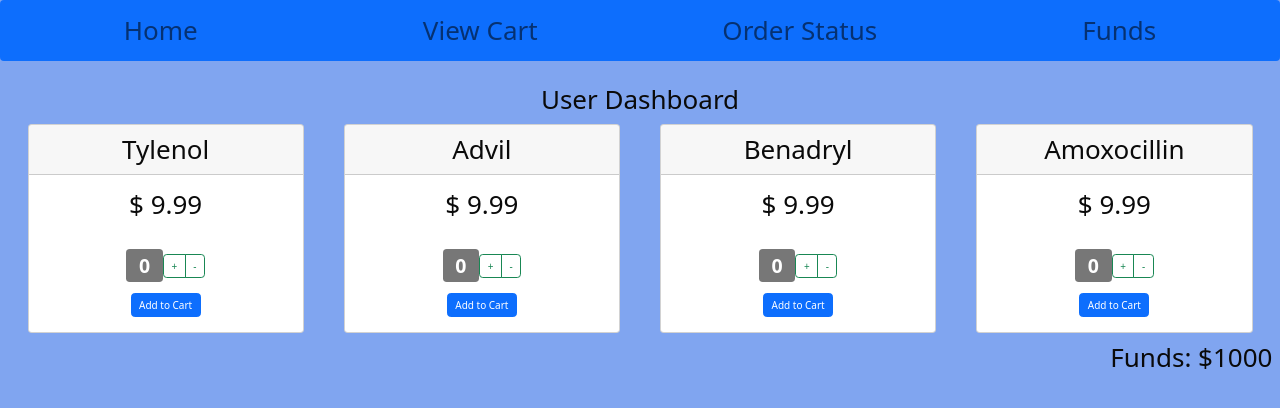
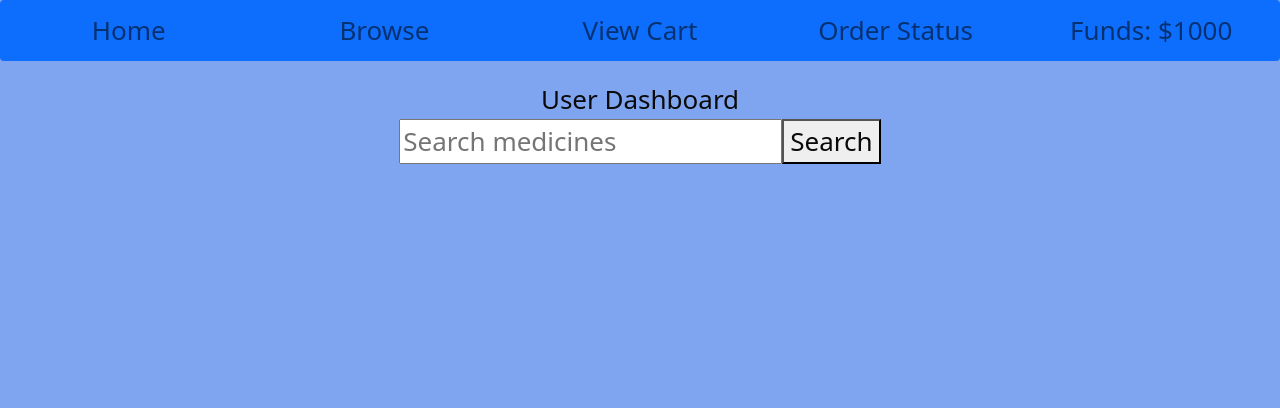
Before and after one commit to lwcreel/HealthCarePortal, a React (Create React App) app: page /dashboard in a window 1280 px wide. Shown: the top 408 px of the page. Built offline with nearby package versions, Linux system fonts and the light colour scheme.

Commit message:
Fixed Usernav, added searchbar

```diff
--- a/src/components/Admin/Forms/ReportForm.js
+++ b/src/components/Admin/Forms/ReportForm.js
@@ -8,14 +8,13 @@
                     <Row>
                         <label>
                             <p>Select a report to generate:</p>
-                            <input name="reportType" list="allowedReports"/>
-                                <datalist id="allowedReports">
-                                    <option value="Stock Report" />
-                                    <option value="Sales Report" />
-                                    <option value="Medicine Report" />
-                                    <option value="Order Report" />
-                                    <option value="Data Report" />
-                                </datalist>
+                            <select id="allowedReports">
+                                <option value="Stock Report" />
+                                <option value="Sales Report" />
+                                <option value="Medicine Report" />
+                                <option value="Order Report" />
+                                <option value="Data Report" />
+                            </select>
                         </label>
                     </Row>
                     <Row>
--- a/src/components/Medicine.js
+++ b/src/components/Medicine.js
@@ -18,7 +18,7 @@
             <Col lg={3}>
                 <Card className="m-2">
                     <Card.Header>{this.state.medicine.medicineName}</Card.Header>
-                    <Card.Body>$ {this.state.medicine.price}</Card.Body>
+                    <Card.Body>$ {this.state.medicine.price * this.state.medicine.quantity}</Card.Body>
 
                     <Card.Body>
                         <span className="badge">{this.state.medicine.quantity}</span>
--- a/src/components/User/Dashboard.js
+++ b/src/components/User/Dashboard.js
@@ -1,25 +1,54 @@
 import React, { Component } from 'react';
-import { Container, Row, Col } from 'react-bootstrap';
+import { Container, Row, Col, Nav, Navbar } from 'react-bootstrap';
 
 import MedicineShop from './MedicineShop';
-import UserNavbar from './UserNavbar';
+import SearchBar from './SearchBar';
 
 
 class Dashboard extends Component {
 
-  state = {
 
-    availableFunds: 1000
+  constructor(props) {
+
+    super(props);
+    this.handleComponentChange = this.handleComponentChange.bind(this);
+    this.state = {
+
+      availableFunds: 1000,
+      componentToRender: <SearchBar />
+    }
+  }
+
+  handleComponentChange(component, e) {
+
+    this.setState({ componentToRender: component });
   }
 
   render() {
     return (
-        <Container fluid>
-          <Row><Col><UserNavbar /></Col></Row>
-          <Row><Col>User Dashboard</Col></Row>
-          <Row><Col><MedicineShop /></Col></Row>
-          <div align="right">Funds: ${this.state.availableFunds}</div>
-        </Container>
+      <Container fluid id="user-dashboard">
+        <Row><Col><Navbar variant="primary" bg="primary" expand="lg" fixed="top">
+          <Nav justify variant="pills" className='me-auto'>
+
+            <Nav.Link
+              to="/dashboard"
+              onClick={(e) => this.handleComponentChange(<SearchBar />)}>
+                Home
+            </Nav.Link>
+
+            <Nav.Link
+              to="/dashboard/shop"
+              onClick={(e) => this.handleComponentChange(<MedicineShop />)}>
+                Browse
+            </Nav.Link>
+            <Nav.Link to="/dashboard/cart "> View Cart </Nav.Link>
+            <Nav.Link to="/dashboard/status"> Order Status </Nav.Link>
+            <Nav.Link to="/dashboard/funds"> Funds: ${this.state.availableFunds} </Nav.Link>
+          </Nav>
+        </Navbar></Col></Row>
+        <Row><Col>User Dashboard</Col></Row>
+        <Row><Col>{this.state.componentToRender}</Col></Row>
+      </Container>
     );
   }
 }
--- a/src/components/User/MedicineShop.js
+++ b/src/components/User/MedicineShop.js
@@ -1,6 +1,7 @@
 import { Component } from "react";
 import { Button } from "react-bootstrap";
 import Medicine from "../Medicine";
+import SearchBar from "./SearchBar";
 
 
 class MedicineShop extends Component {
@@ -23,6 +24,7 @@
     render() {
         return (
             <div>
+                <SearchBar />
                 {this.state.medicines.map((med) => {
                     return (
                         <Medicine
@@ -35,6 +37,8 @@
                         </Medicine>
                     );
                 })}
+
+                <Button variant="primary" style={{"padding": "10px"}}><h2>Add Selected to Cart</h2></Button>
             </div>
         );
     }
--- /dev/null
+++ b/src/components/User/SearchBar.js
@@ -0,0 +1,18 @@
+
+
+const SearchBar = () => (
+    <form action="/" method="get">
+        <label htmlFor="header-search">
+            <span className="visually-hidden">Search medicines</span>
+        </label>
+        <input
+            type="text"
+            id="header-search"
+            placeholder="Search medicines"
+            name="s"
+        />
+        <button type="submit">Search</button>
+    </form>
+);
+
+export default SearchBar;
--- a/src/components/User/UserNavbar.js
+++ /dev/null
@@ -1,16 +0,0 @@
-import React from 'react';
-import { Nav, Navbar } from 'react-bootstrap';
-
-export default function UserNavbar() {
-
-    return (
-        <Navbar variant="primary" bg="primary" expand="lg" fixed="top">
-            <Nav justify variant="pills" className='me-auto'>
-                <Nav.Link to="/dashboard"> Home </Nav.Link>
-                <Nav.Link to="/dashboard/cart "> View Cart </Nav.Link>
-                <Nav.Link to="/dashboard/status"> Order Status </Nav.Link>
-                <Nav.Link to="/dashboard/funds"> Funds </Nav.Link>
-            </Nav>
-        </Navbar>
-    );
-}
```
